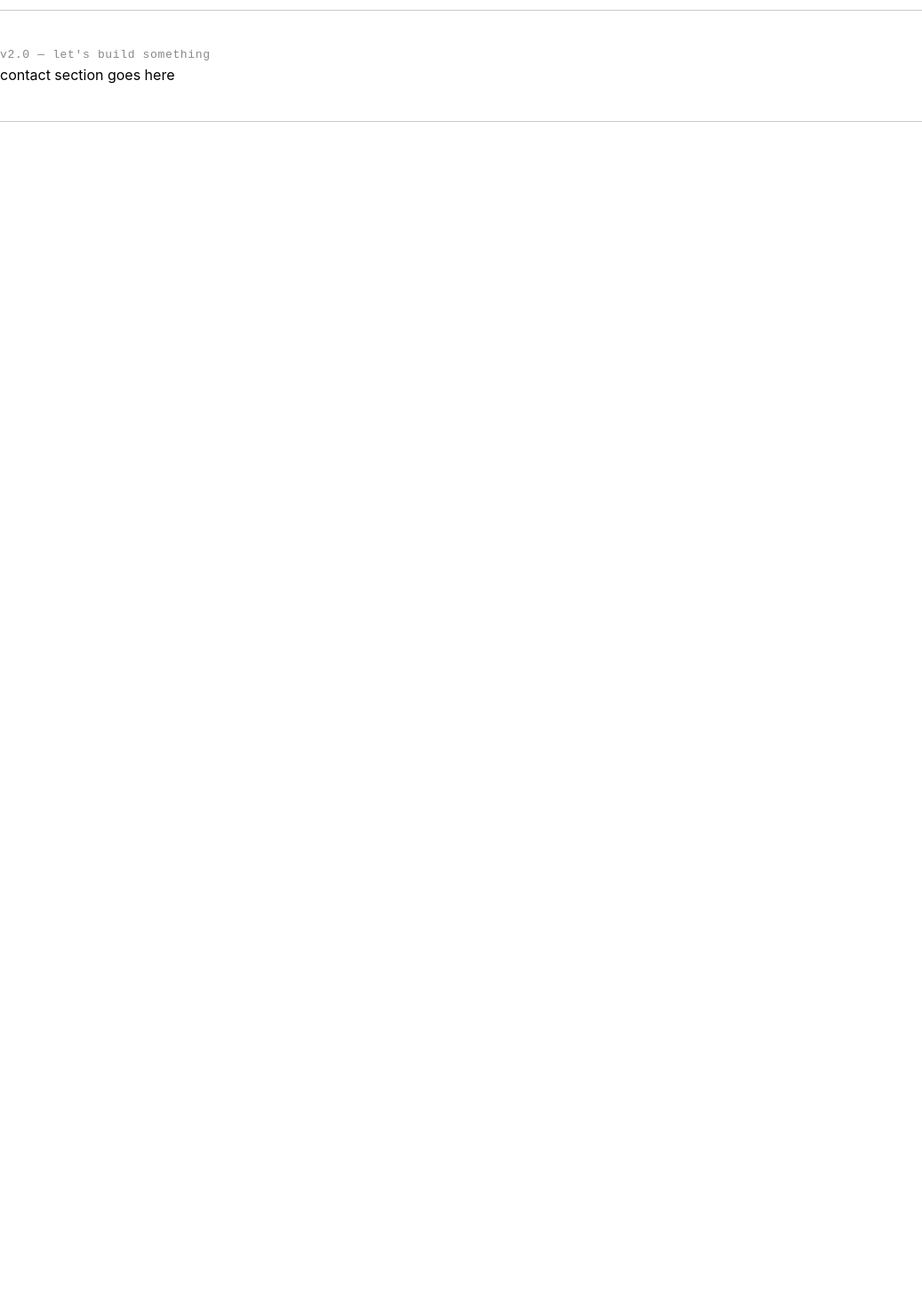
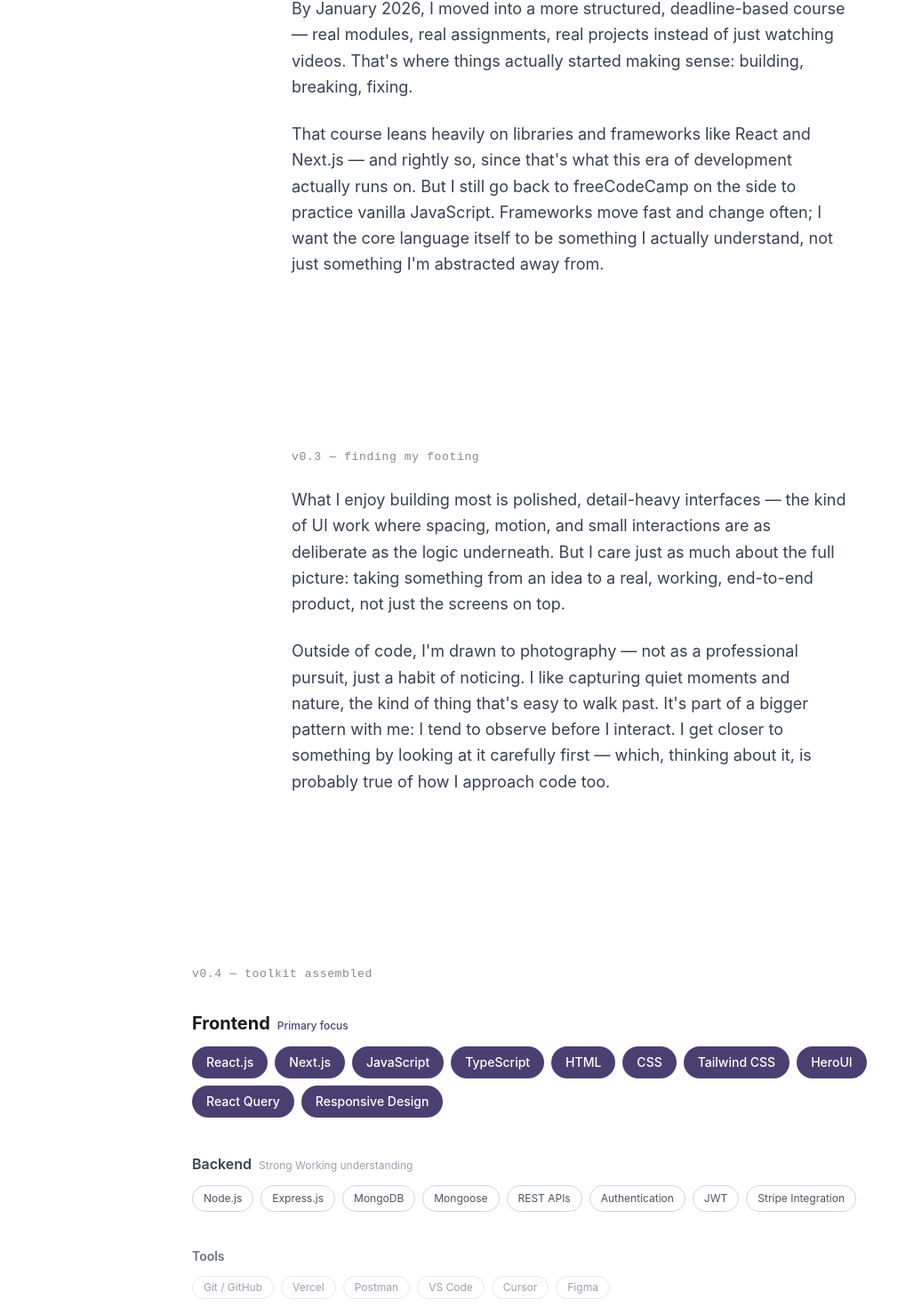
Before and after one commit to MahbubaSultanaEty/portfolio-of-mahbuba-sultana, a React (Vite) app: page / in a window 1280 px wide. Shown: the part 1237-2707 px from the top of the page at 89% size, without its empty margins (0-1037 px from the left). Before the commit the page ends 1374 px from the top, so only its background shows below. Built offline with nearby package versions, Linux system fonts and the light colour scheme.

Commit message:
added the soty section to tell my story of how i started, about section which tell how i work and my hobby which indicates a special side of my personality. also added the skills to demonstrate how much i know about frontend and how much about the backend development

```diff
--- /dev/null
+++ b/src/components/AboutSection.jsx
@@ -0,0 +1,27 @@
+import VersionTag from './VersionTag'
+
+function AboutSection() {
+  return (
+    <section id="about" className="max-w-2xl mx-auto px-6 py-24">
+      <VersionTag version="v0.3" label="finding my footing" />
+
+      <div className="mt-6 space-y-6 text-lg leading-relaxed text-gray-700">
+        <p>
+          What I enjoy building most is polished, detail-heavy interfaces — the kind of UI
+          work where spacing, motion, and small interactions are as deliberate as the logic
+          underneath. But I care just as much about the full picture: taking something from
+          an idea to a real, working, end-to-end product, not just the screens on top.
+        </p>
+        <p>
+          Outside of code, I'm drawn to photography — not as a professional pursuit, just a
+          habit of noticing. I like capturing quiet moments and nature, the kind of thing
+          that's easy to walk past. It's part of a bigger pattern with me: I tend to observe
+          before I interact. I get closer to something by looking at it carefully first —
+          which, thinking about it, is probably true of how I approach code too.
+        </p>
+      </div>
+    </section>
+  )
+}
+
+export default AboutSection
--- /dev/null
+++ b/src/components/Footer.jsx
@@ -0,0 +1,28 @@
+
+import { BsFacebook, BsGithub, BsLinkedin } from 'react-icons/bs'
+import { profile } from '../data/profile'
+
+function Footer() {
+  return (
+    <footer className="border-t border-gray-200 py-10 px-6 text-center">
+      <p className="font-semibold text-ink">{profile.name}</p>
+      <p className="text-sm text-gray-500 mb-4">Frontend Developer</p>
+
+      <div className="flex justify-center gap-4 mb-4">
+        <a href={profile.socials.github} target="_blank" rel="noreferrer" className="text-gray-500 hover:text-accent transition">
+          <BsGithub size={18} />
+        </a>
+        <a href={profile.socials.linkedin} target="_blank" rel="noreferrer" className="text-gray-500 hover:text-accent transition">
+          <BsLinkedin size={18} />
+        </a>
+        <a href={profile.socials.facebook} target="_blank" rel="noreferrer" className="text-gray-500 hover:text-accent transition">
+          <BsFacebook size={18} />
+        </a>
+      </div>
+
+      <p className="text-xs text-gray-400">© {new Date().getFullYear()} {profile.name} — built with React</p>
+    </footer>
+  )
+}
+
+export default Footer
--- a/src/components/HeroSection.jsx
+++ b/src/components/HeroSection.jsx
@@ -7,7 +7,7 @@ import { FaFacebook } from 'react-icons/fa'
 
 function HeroSection() {
   return (
-    <section className="flex flex-col items-center text-center gap-4 py-16 px-4">
+    <section className="flex flex-col items-center pt-20 text-center gap-4 py-16 px-4">
       <div className="w-28 h-28 rounded-full bg-gray-200 flex items-center justify-center text-sm text-gray-500">
         Photo
       </div>
--- /dev/null
+++ b/src/components/Navbar.jsx
@@ -0,0 +1,26 @@
+function Navbar() {
+    return (
+      <nav className="fixed top-0 left-0 w-full bg-white/90 backdrop-blur border-b border-gray-200 z-50">
+        <div className="max-w-5xl mx-auto flex items-center justify-between px-6 py-4">
+          <span className="font-bold text-ink">MS</span>
+
+          <div className="hidden md:flex items-center gap-6 text-sm text-gray-600">
+            <a href="#about" className="hover:text-accent transition">About</a>
+            <a href="#skills" className="hover:text-accent transition">Skills</a>
+            <a href="#projects" className="hover:text-accent transition">Projects</a>
+            <a href="#contact" className="hover:text-accent transition">Contact</a>
+          </div>
+
+          <a
+            href="/resume.pdf"
+            download
+            className="text-sm font-medium text-accent border border-accent rounded-full px-4 py-1.5 hover:bg-accent hover:text-white transition"
+          >
+            Resume
+          </a>
+        </div>
+      </nav>
+    )
+  }
+
+  export default Navbar
--- /dev/null
+++ b/src/components/SkillsSection.jsx
@@ -0,0 +1,65 @@
+import VersionTag from './VersionTag'
+import { skills } from '../data/skills'
+
+function SkillsSection() {
+  return (
+    <section id="skills" className="max-w-4xl mx-auto px-6 py-24">
+      <VersionTag version="v0.4" label="toolkit assembled" />
+
+      <div className="mt-8 space-y-10">
+        {/* Frontend — largest, most prominent */}
+        <div>
+          <div className="flex items-baseline gap-2 mb-3">
+            <h3 className="text-xl font-bold text-ink">{skills.frontend.heading}</h3>
+            <span className="text-xs text-accent font-medium">{skills.frontend.note}</span>
+          </div>
+          <div className="flex flex-wrap gap-2">
+            {skills.frontend.items.map((item) => (
+              <span
+                key={item}
+                className="px-4 py-2 rounded-full bg-accent text-white text-sm font-medium"
+              >
+                {item}
+              </span>
+            ))}
+          </div>
+        </div>
+
+        {/* Backend — smaller, explicitly labeled */}
+        <div>
+          <div className="flex items-baseline gap-2 mb-3">
+            <h3 className="text-base font-semibold text-gray-700">{skills.backend.heading}</h3>
+            <span className="text-xs text-gray-400">{skills.backend.note}</span>
+          </div>
+          <div className="flex flex-wrap gap-2">
+            {skills.backend.items.map((item) => (
+              <span
+                key={item}
+                className="px-3 py-1.5 rounded-full border border-gray-300 text-gray-600 text-xs"
+              >
+                {item}
+              </span>
+            ))}
+          </div>
+        </div>
+
+        {/* Tools — smallest */}
+        <div>
+          <h3 className="text-sm font-semibold text-gray-500 mb-3">{skills.tools.heading}</h3>
+          <div className="flex flex-wrap gap-2">
+            {skills.tools.items.map((item) => (
+              <span
+                key={item}
+                className="px-3 py-1 rounded-full text-gray-400 text-xs border border-gray-200"
+              >
+                {item}
+              </span>
+            ))}
+          </div>
+        </div>
+      </div>
+    </section>
+  )
+}
+
+export default SkillsSection
--- /dev/null
+++ b/src/components/StorySection.jsx
@@ -0,0 +1,33 @@
+import VersionTag from './VersionTag'
+
+const paragraphs = [
+  `I didn't come into programming through a computer science path. A relative first pointed me toward it, and I did the usual thing — a few free HTML/CSS videos on YouTube. Honestly, none of it clicked. I couldn't connect the syntax to anything real, and I quietly decided coding "wasn't my thing."`,
+  `That changed by accident, in September 2025. I'd taken a photo I liked and wanted to edit it — swap the middle "o" in the word "October" for a small flower. I asked ChatGPT how to do it, and it couldn't quite get what I meant. When I asked how I could do it myself, it pointed me toward image editing tools, or code. That's the part that stuck with me. I asked it a pretty basic question: could someone with zero technical background actually learn to code, starting from a phone? It said yes — and pointed me toward a few beginner-friendly platforms. I picked freeCodeCamp, since it was free and structured enough for someone starting from nothing.`,
+  `By January 2026, I moved into a more structured, deadline-based course — real modules, real assignments, real projects instead of just watching videos. That's where things actually started making sense: building, breaking, fixing.`,
+  `That course leans heavily on libraries and frameworks like React and Next.js — and rightly so, since that's what this era of development actually runs on. But I still go back to freeCodeCamp on the side to practice vanilla JavaScript. Frameworks move fast and change often; I want the core language itself to be something I actually understand, not just something I'm abstracted away from.`,
+]
+
+function StorySection() {
+  return (
+    <section id="story" className="max-w-2xl mx-auto px-6 py-24">
+      <VersionTag version="v0.1 → v0.2" label="the turning point" />
+
+      <div className="mt-6 space-y-6">
+        {paragraphs.map((text, index) => (
+          <p
+            key={index}
+            className={
+              index === 0
+                ? 'text-2xl leading-relaxed text-ink font-medium'
+                : 'text-lg leading-relaxed text-gray-700'
+            }
+          >
+            {text}
+          </p>
+        ))}
+      </div>
+    </section>
+  )
+}
+
+export default StorySection
--- /dev/null
+++ b/src/data/skills.js
@@ -0,0 +1,24 @@
+export const skills = {
+    frontend: {
+      heading: "Frontend",
+      note: "Primary focus",
+      items: [
+        "React.js", "Next.js", "JavaScript", "TypeScript",
+        "HTML", "CSS", "Tailwind CSS", "HeroUI",
+        "React Query", "Responsive Design",
+      ],
+    },
+    backend: {
+      heading: "Backend",
+      note: "Strong Working understanding",
+      items: [
+        "Node.js", "Express.js", "MongoDB", "Mongoose",
+        "REST APIs", "Authentication", "JWT", "Stripe Integration",
+      ],
+    },
+    tools: {
+      heading: "Tools",
+      note: null,
+      items: ["Git / GitHub", "Vercel", "Postman", "VS Code", "Cursor", "Figma"],
+    },
+  }
--- a/src/pages/HomePage.jsx
+++ b/src/pages/HomePage.jsx
@@ -2,11 +2,20 @@ import { changelog } from '../data/changelog'
 import { profile } from '../data/profile'
 import VersionTag from '../components/VersionTag'
 import HeroSection from '../components/HeroSection'
+import Navbar from '../components/Navbar'
+import Footer from '../components/Footer'
+import StorySection from '../components/StorySection'
+import AboutSection from '../components/AboutSection'
+import SkillsSection from '../components/SkillsSection'
 
 function HomePage() {
   return (
     <div>
+      <Navbar />
       <HeroSection />
+      <StorySection/>
+      <AboutSection/>
+      <SkillsSection/>
 
       {changelog.map((entry) => (
         <section key={entry.section} style={{ padding: '40px 0', borderBottom: '1px solid #ccc' }}>
@@ -14,6 +23,8 @@ function HomePage() {
           <h2>{entry.section} section goes here</h2>
         </section>
       ))}
+
+      <Footer />
     </div>
   )
 }
```
